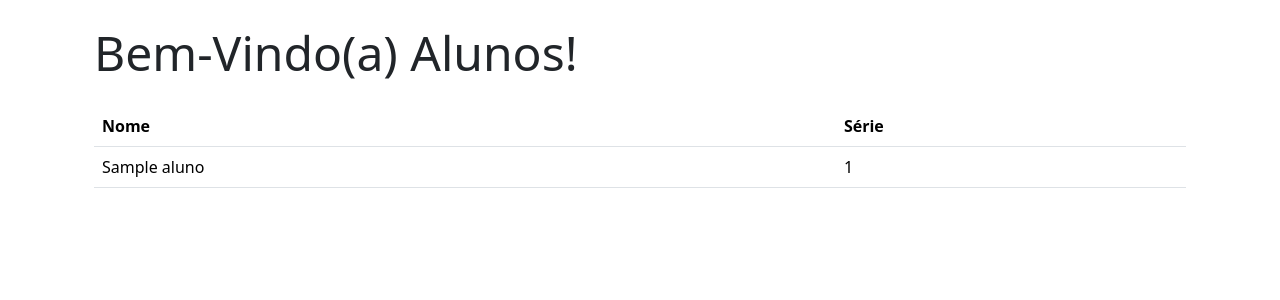
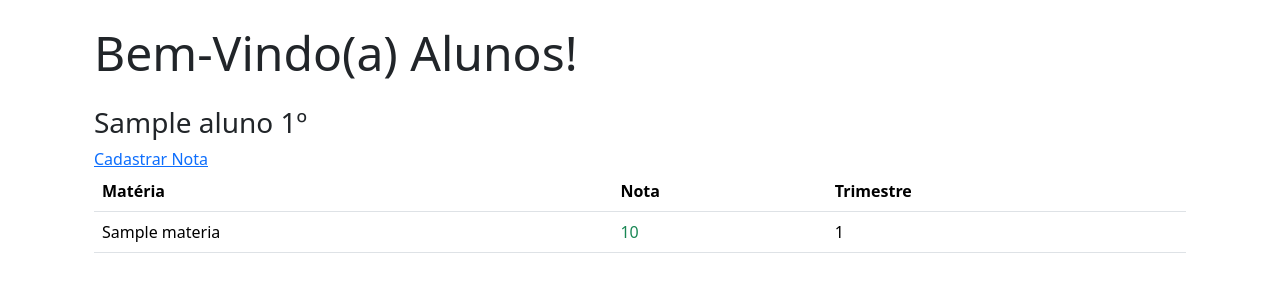
Before and after one commit to danilolmoura/media_escolar, a Flask app: page /alunos in a window 1280 px wide. Shown: the part 73-373 px from the top of the page. Run offline with Flask 3, Linux system fonts and the light colour scheme; tables that the repository leaves empty hold one stand-in row (values such as "Sample post").

Commit message:
cadastra e exibe notas do aluno

```diff
--- a/app.py
+++ b/app.py
@@ -33,6 +33,17 @@ class Aluno(db.Model):
     escola_id=db.Column(db.Integer,db.ForeignKey("escola.id"),nullable=False)
     escola=db.relationship("Escola",backref=db.backref("alunos",lazy=True))
 
+class Nota(db.Model):
+    id=db.Column(db.Integer, primary_key=True)
+    valor=db.Column(db.Integer, nullable=False)
+    trimestre=db.Column(db.Integer,nullable=False)
+    materia_id=db.Column(db.Integer,db.ForeignKey("materia.id"),nullable=False)
+    materia=db.relationship("Materia",backref=db.backref("notas",lazy=True))
+    aluno_id=db.Column(db.Integer,db.ForeignKey("aluno.id"),nullable=False)
+    aluno=db.relationship("Aluno",backref=db.backref("notas",lazy=True))
+
+
+
 
 ## Cria tabelas do banco
 with app.app_context():
@@ -43,10 +54,12 @@ with app.app_context():
 def index():
     return render_template('index.html')
 
+
 @app.route("/escolas")
 def escolas():
     escolas=Escola.query.all()
     return render_template('escolas.html',escolas=escolas)
+
 
 @app.route("/cadastrar_escola", methods=["GET", "POST"])
 def cadastrar_escola():
@@ -63,6 +76,7 @@ def cadastrar_escola():
         escolas=Escola.query.all()
         return render_template('escola.html',escolas=escolas)
 
+
 @app.route("/cadastrar_materia", methods=["POST"])
 def cadastrar_materia():
     if request.method=="POST":
@@ -77,10 +91,12 @@ def cadastrar_materia():
 
         return redirect(url_for("escolas"))
 
+
 @app.route("/alunos")
 def alunos():
     alunos=Aluno.query.all()
     return render_template('alunos.html',alunos=alunos)
+
 
 @app.route("/aluno", methods=["GET","POST"])
 def cadastrar_alunos():
@@ -102,6 +118,35 @@ def cadastrar_alunos():
         return render_template('aluno.html',escolas=escolas)
 
 
+@app.route("/cadastrar_nota", methods=["GET", "POST"])
+def cadastrar_nota():
+    if request.method=="POST":
+        trimestre=request.form.get("trimestre")
+        materia_id=request.form.get('materia_id')
+        valor=request.form.get('nota')
+        aluno_id=request.form.get('aluno_id')
+
+
+
+
+        nota=Nota(trimestre=trimestre,materia_id=materia_id,valor=valor,aluno_id=aluno_id)
+        db.session.add(nota)
+        db.session.commit()
+        notas=Nota.query.all()
+        return render_template('alunos.html')
+
+    else:
+        notas=Nota.query.all()
+        # import pdb
+        # pdb.set_trace()
+        alunos=Aluno.query.all()
+        aluno_id=request.args.get('aluno_id')
+        aluno=Aluno.query.filter(Aluno.id==aluno_id).first()
+        return render_template('nota.html',escola=aluno.escola ,aluno=aluno)
+
+
+# @app.route("/cadastrar_nota:<aluno_id>" , methods=['GET', "POST"])
+
 
 
 if __name__ == '__main__':
--- a/templates/alunos.html
+++ b/templates/alunos.html
@@ -7,32 +7,64 @@
     </div>
     <br>
 
+    {% for aluno in alunos %}
+
+    <h3>
+        {{aluno.nome}} {{aluno.serie}}º
+    </h3>
 
 
-
+    <a href="/cadastrar_nota?aluno_id={{aluno.id}}">Cadastrar Nota</a>
     <table class="table">
         <thead>
             <tr>
                 <th>
-                    Nome
+                    Matéria
+
                 </th>
                 <th>
-                    Série
+                    Nota
                 </th>
+
+                <th>
+                    Trimestre
+                </th>
+
             </tr>
         </thead>
         <tbody>
-            {% for aluno in alunos %}
+            {% for nota in aluno.notas %}
             <tr>
                 <td>
-                    {{aluno.nome}}
+                    {{nota.materia.nome}}
+
                 </td>
-                <td>{{aluno.serie}}</td>
+                <td>
+                    {% if nota.valor>=7 %} <span class="text-success">{{nota.valor}}</span>
+
+                    {%elif nota.valor<7 and nota.valor>=5 %} <span class="text-warning">{{nota.valor}}</span>
+
+                        {% else %} <span class="text-danger">{{nota.valor}}</span>
+
+                        {% endif %} </td>
+
+                <td>
+                    {{nota.trimestre}}
+                </td>
             </tr>
+
             {% endfor %}
         </tbody>
     </table>
+
+    {% endfor %}
+
+
+
+
     <br>
+
+
 
 
 
```
Also changed, not shown: templates/escolas.html (+6 -2 lines), templates/nota.html (added, +64 -0 lines).
